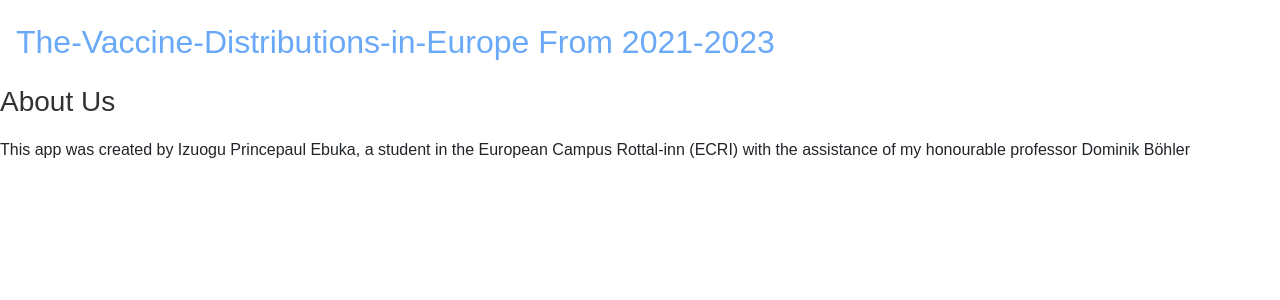
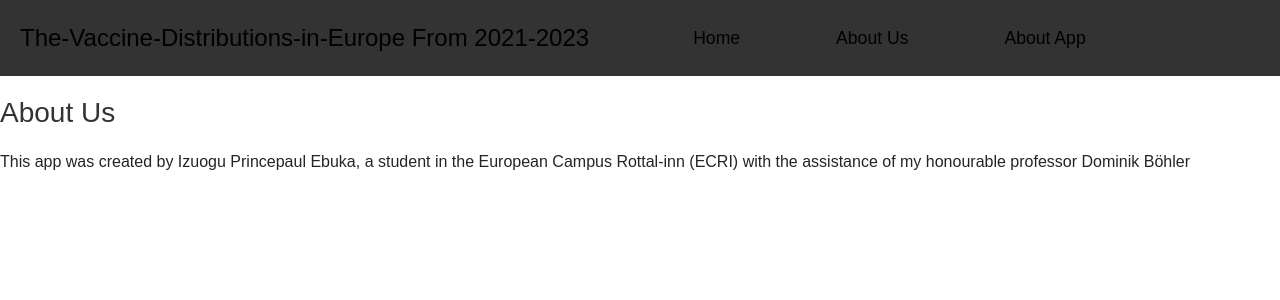
Before and after one commit to petwwent/The-Vaccine-Distributions-in-Europe, a FastAPI app: page /aboutus in a window 1280 px wide. Shown: the top 300 px of the page. Run offline with FastAPI, Linux system fonts and the light colour scheme; some libraries are stand-ins or nearby versions.

Commit message:
Update style.css

```diff
--- a/static/style.css
+++ b/static/style.css
@@ -7,19 +7,22 @@ body {
 
 /* Navbar Styles */
 .navbar {
-    background-color: transparent; /* Set the background to transparent */
-    box-shadow: none; /* Remove any box shadow */
+    background-color: #333; /* Navbar background color */
+    color: #fff; /* Navbar text color */
+    padding: 15px 20px;
+    margin-bottom: 20px;
+
 }
 
 .navbar-brand {
-    font-size: 2em;
-    color: rgb(106, 168, 248);
+    font-size: 1.5em;
+    color: black;
 }
 
 .nav-link {
     position: relative;
     font-size: 1.1em;
-    color: white;
+    color: black;
     text-decoration: none;
     font-weight: 500;
     margin-left: 80px;
```
